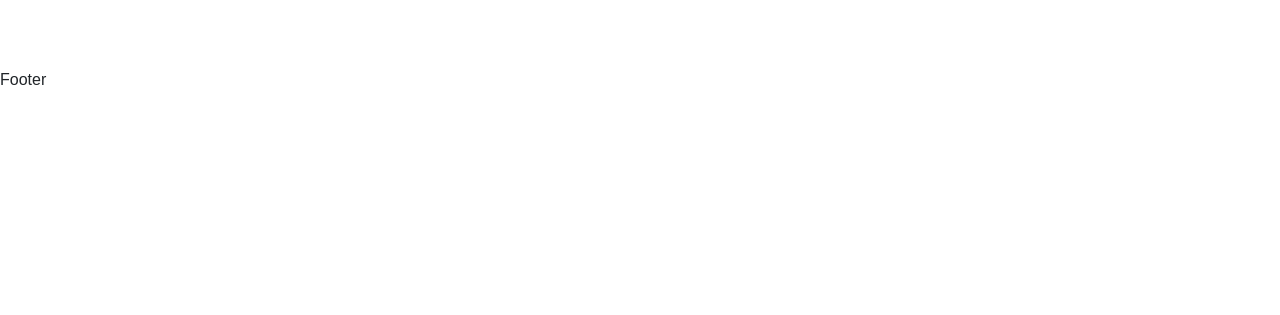
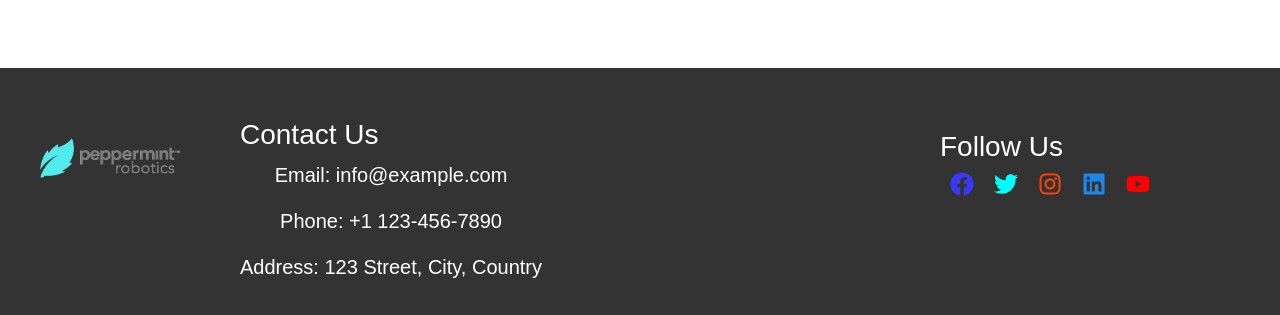
Before and after one commit to kartiksarwan2017/Peppermint-Robotics-Assignment, a React (Create React App) app: page /careers in a window 1280 px wide. Shown: the part 2502-2817 px from the top of the page. Before the commit the page ends 2594 px from the top, so only its background shows below. Built offline with nearby package versions, Linux system fonts and the light colour scheme.

Commit message:
Footer Components

```diff
--- a/package.json
+++ b/package.json
@@ -10,6 +10,7 @@
     "react": "^18.2.0",
     "react-bootstrap": "^2.8.0",
     "react-dom": "^18.2.0",
+    "react-icons": "^4.10.1",
     "react-router-dom": "^6.14.2",
     "react-scripts": "5.0.1",
     "web-vitals": "^2.1.4"
--- a/src/components/Footer/Footer.css
+++ b/src/components/Footer/Footer.css
@@ -0,0 +1,69 @@
+/* styles/Footer.css */
+.footer {
+    background-color: #333;
+    color: white;
+    padding: 20px;
+  }
+
+  .footer-content {
+    display: flex;
+    justify-content: space-between;
+    align-items: center;
+  }
+
+  .footer-details {
+    display: flex;
+
+  }
+
+  .logo img {
+    position: relative;
+    bottom: 20px;
+    width: 180px;
+    height: 180px;
+  }
+
+  .contact-info {
+    margin-left: 40px;
+    margin-top: 30px;
+    display: flex;
+    flex-direction: column;
+    font-size: 20px;
+  }
+
+  .social-icons {
+    position: relative;
+    bottom: 30px;
+    right: 100px;
+  }
+
+  .icon {
+    font-size: 24px;
+    margin: 0 10px;
+    color: white;
+  }
+
+  .fb-icon{
+    color: rgb(56, 56, 250);
+  }
+
+  .twitter-icon{
+    color: aqua;
+  }
+
+  .insta-icon{
+    color: orangered;
+  }
+
+  .yt-icon{
+    color: red;
+  }
+
+  .linkedin-icon{
+    color: rgb(30, 135, 233)
+  }
+
+
+  .icon-list {
+    display: inline-block;
+  }
--- a/src/components/Footer/Footer.jsx
+++ b/src/components/Footer/Footer.jsx
@@ -1,9 +1,46 @@
+// components/Footer.js
 import React from 'react';
+import { FaFacebook, FaTwitter, FaInstagram, FaLinkedin, FaYoutube } from 'react-icons/fa';
+import './Footer.css'; // Update this CSS file for styling
 
-const Footer = () => {
+function Footer() {
   return (
-    <div>Footer</div>
-  )
+    <footer className="footer">
+      <div className="footer-content">
+        <div className="footer-details">
+          <div className="logo">
+            <img src="./peppermintLogo.png" alt="Logo" className='footer-logo' />
+          </div>
+          <div className="contact-info">
+            <h3>Contact Us</h3>
+            <p>Email: info@example.com</p>
+            <p>Phone: +1 123-456-7890</p>
+            <p>Address: 123 Street, City, Country</p>
+          </div>
+        </div>
+        <div className="social-icons">
+          <h3>Follow Us</h3>
+          <div className="icon-list">
+            <a href="#">
+              <FaFacebook className="icon fb-icon" />
+            </a>
+            <a href="https://twitter.com/getpeppermint">
+              <FaTwitter className="icon twitter-icon" />
+            </a>
+            <a href="#">
+              <FaInstagram className="icon insta-icon" />
+            </a>
+            <a href="https://www.linkedin.com/company/getpeppermint/">
+              <FaLinkedin className="icon linkedin-icon" />
+            </a>
+            <a href="https://www.youtube.com/@PeppermintRobotics">
+              <FaYoutube className="icon yt-icon"/>
+            </a>
+          </div>
+        </div>
+      </div>
+    </footer>
+  );
 }
 
 export default Footer;
--- a/src/components/JobListing/JobListing.css
+++ b/src/components/JobListing/JobListing.css
@@ -5,12 +5,14 @@
     max-width: 1200px;
     gap: 30px;
     margin: 70px 0 70px 70px;
+    text-align: center;
 
 }
 
 .card-title {
     font-size: 25px;
     font-weight: 400;
+
 }
 
 .jobs-list-card .apply-button,
```
Also changed, not shown: 1 other file (tests, documents, lock files or other folders).
